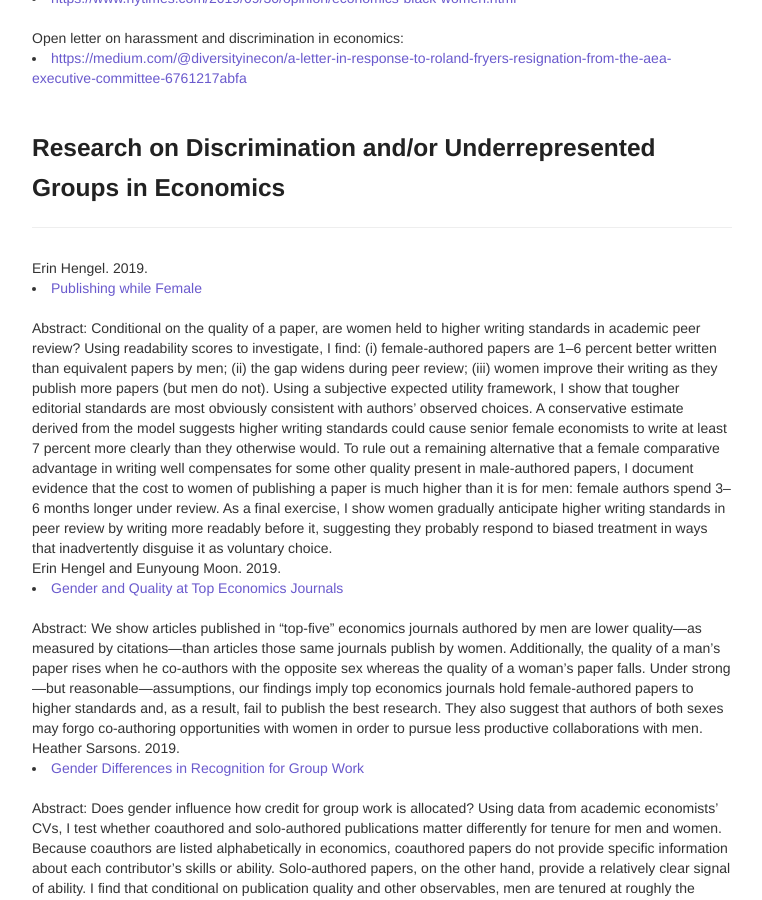
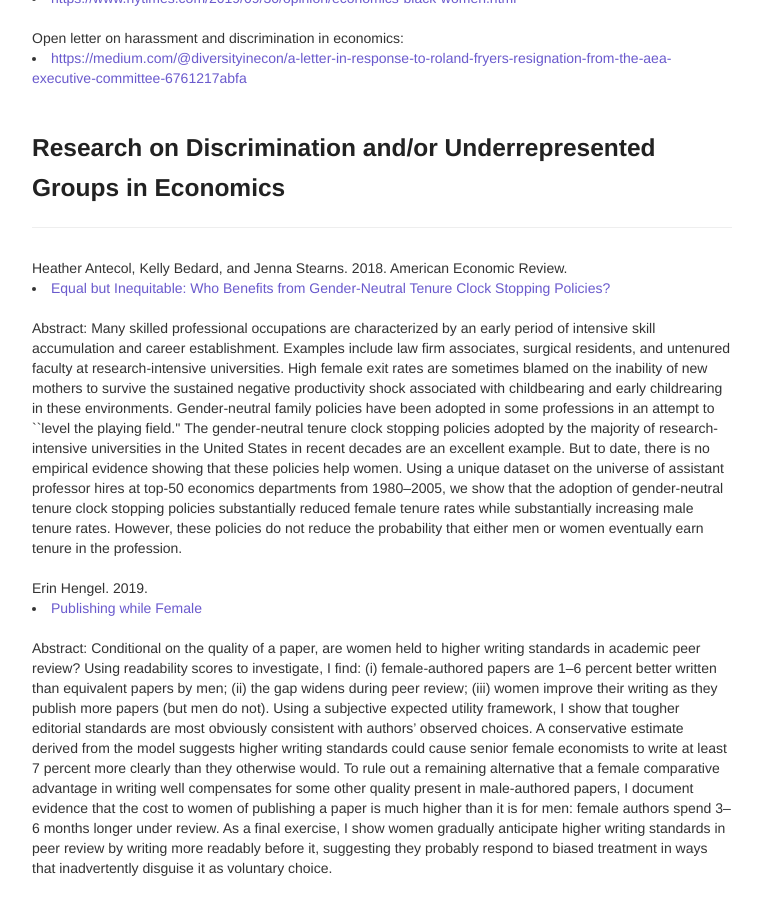
Before and after one commit to aponce6/Diversity-in-Cornell-Economics.github.io, a Jekyll site: the page built from pages/resources.md, in a window 1280 px wide and 900 px high, scrolled down 716 px. Shown: the whole window, without its empty margins (258-1020 px from the left). Built offline with Jekyll 4.4.1, drawn with Linux system fonts in a browser that asks for light colours; our own code applies the rules of GitHub Pages for plain Markdown files.

Commit message:
update resources

```diff
--- a/pages/resources.md
+++ b/pages/resources.md
@@ -71,6 +71,16 @@ Open letter on harassment and discrimination in economics:
 <h3>Research on Discrimination and/or Underrepresented Groups in Economics</h3>
 </div>
 
+Heather Antecol, Kelly Bedard, and Jenna Stearns. 2018. American Economic Review.
+<li><a href="https://pubs.aeaweb.org/doi/pdfplus/10.1257/aer.20160613">Equal but Inequitable: Who Benefits from Gender-Neutral Tenure Clock Stopping Policies?</a></li>
+
+<br/>
+Abstract:
+Many skilled professional occupations are characterized by an early period of intensive skill accumulation and career establishment. Examples include law firm associates, surgical residents, and untenured faculty at research-intensive universities. High female exit rates are sometimes blamed on the inability of new mothers to survive the sustained negative productivity shock associated with childbearing and early childrearing in these environments. Gender-neutral family policies have been adopted in some professions in an attempt to ``level the playing field.'' The gender-neutral tenure clock stopping policies adopted by the majority of research-intensive universities in the United States in recent decades are an excellent example. But to date, there is no empirical evidence showing that these policies help women. Using a unique dataset on the universe of assistant professor hires at top-50 economics departments from 1980–2005, we show that the adoption of gender-neutral tenure clock stopping policies substantially reduced female tenure rates while substantially increasing male tenure rates. However, these policies do not reduce the probability that either men or women eventually earn tenure in the profession.
+
+<br/>
+<br/>
+
 Erin Hengel. 2019.
 <li><a href="http://www.erinhengel.com/research/publishing_female.pdf">Publishing while Female</a></li>
 
@@ -82,6 +92,8 @@ the model suggests higher writing standards could cause senior female economists
 present in male-authored papers, I document evidence that the cost to women of publishing a paper is much higher than it is for men: female authors spend 3–6 months longer under review. As a final exercise, I show women gradually anticipate higher writing standards in peer review by writing more readably before it, suggesting they probably respond to biased treatment in ways that inadvertently disguise it as voluntary choice.
 
 <br/>
+<br/>
+
 Erin Hengel and Eunyoung Moon. 2019.
 <li><a href="https://erinhengel.github.io/Gender-Quality/quality.pdf">Gender and Quality at Top Economics Journals</a></li>
 
@@ -90,6 +102,8 @@ Abstract:
 We show articles published in “top-five” economics journals authored by men are lower quality—as measured by citations—than articles those same journals publish by women. Additionally, the quality of a man’s paper rises when he co-authors with the opposite sex whereas the quality of a woman’s paper falls. Under strong—but reasonable—assumptions, our findings imply top economics journals hold female-authored papers to higher standards and, as a result, fail to publish the best research. They also suggest that authors of both sexes may forgo co-authoring opportunities with women in order to pursue less productive collaborations with men.
 
 <br/>
+<br/>
+
 Heather Sarsons. 2019.
 <li><a href="https://drive.google.com/open?id=1PUFdQAgmKcHK1NXm-bQKUNdn-oo_cGr5">Gender Differences in Recognition for Group Work</a></li>
 
@@ -98,6 +112,8 @@ Abstract:
 Does gender influence how credit for group work is allocated? Using data from academic economists’ CVs, I test whether coauthored and solo-authored publications matter differently for tenure for men and women. Because coauthors are listed alphabetically in economics, coauthored papers do not provide specific information about each contributor’s skills or ability. Solo-authored papers, on the other hand, provide a relatively clear signal of ability. I find that conditional on publication quality and other observables, men are tenured at roughly the same rate regardless of whether they coauthor or solo-author. Women, however, become less likely to receive tenure the more they coauthor. The result is most pronounced for women coauthoring with men and less pronounced among women who coauthor with other women. An online experiment finds similar patterns when women perform male-stereotyped tasks. However, women receive equal credit for joint work with men when the task is perceived to be gender-neutral. Taken together, the results suggest that gender and stereotypes influence the allocation of credit for group work.
 
 <br/>
+<br/>
+
 Alice Wu. Forthcoming, Review of Economics and Statistics
 <li><a href="https://scholar.harvard.edu/files/alicewu/files/ejr2019.pdf">Gender Bias in Rumors among Professionals: An Identity-based Interpretation</a></li>
 
```
